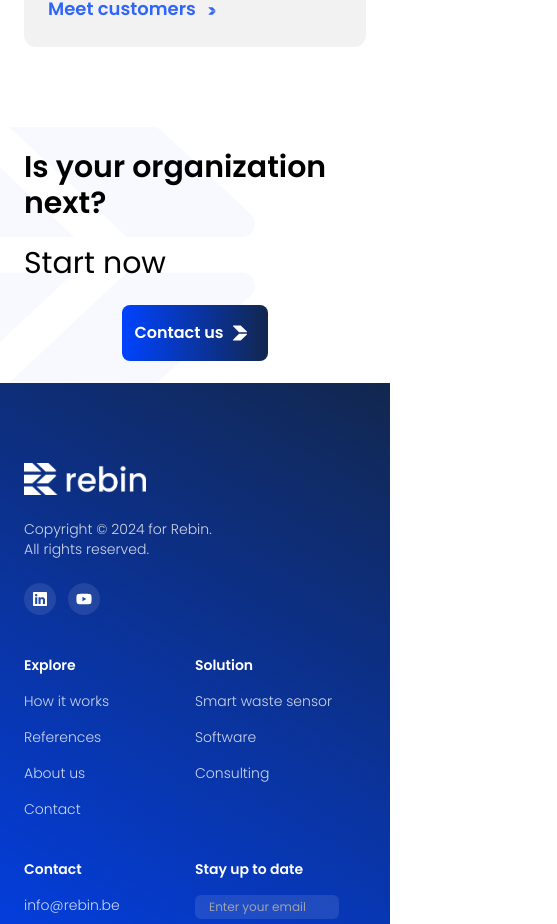
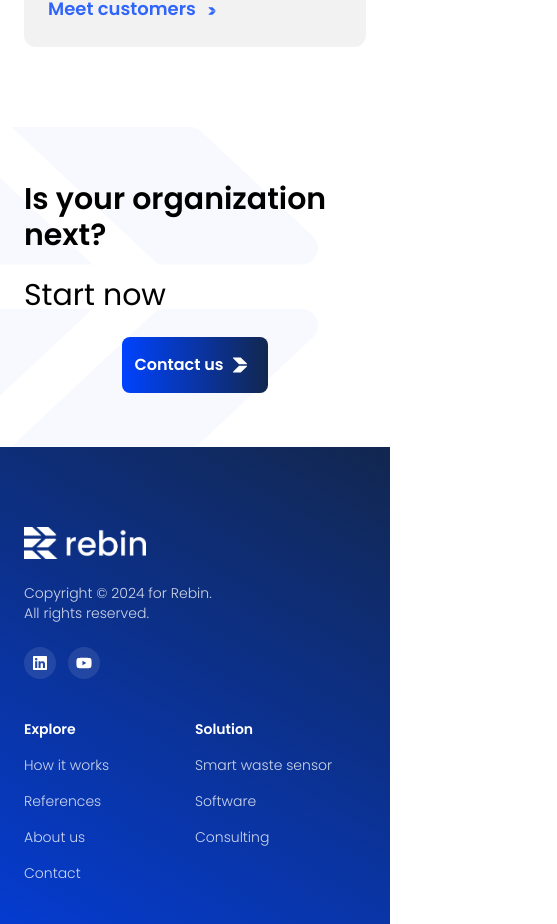
Before and after one commit to Rebin-Inc/rebin-website, a React (Create React App) app: page / in a window 390 px wide. Shown: the part 6020-6944 px from the top of the page, 557 px wide, since content can reach past the window. Built offline with nearby package versions, Linux system fonts and the light colour scheme.

Commit message:
fix overflow of Call to aciton

```diff
--- a/src/components/CallToAction.js
+++ b/src/components/CallToAction.js
@@ -5,11 +5,11 @@ import RightArrow from "../assets/images/callToAction/right.svg";
 
 const CallToAction = () => {
   return (
-    <section className="-mt-20 h-64 sm:h-80 md:h-96 grid">
-      <div className="absolute h-64 sm:h-80 md:h-96 w-full min-w-max left-0 -z-10">
-        <div className="flex gap-x-12 w-full h-64 xs:h-56 sm:h-full">
+    <section className="-mt-20 h-80 sm:h-80 md:h-96 grid">
+      <div className="absolute h-80 sm:h-70 md:h-96 w-full min-w-max left-0 -z-10">
+        <div className="flex gap-x-6 w-full h-80 xs:h-56 md:h-full">
           <img src={LeftArrow} alt="" className="mr-auto h-full" />
-          <img src={RightArrow} alt="" className="ml-auto h-full invisible sm:visible" />
+          <img src={RightArrow} alt="" className="ml-auto h-full hidden sm:block" />
         </div>
       </div>
       <div className="space-y-6 place-self-center">
```
